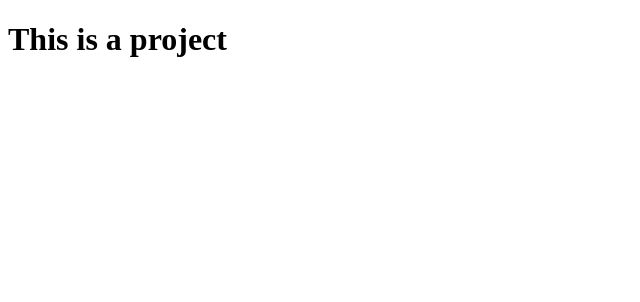
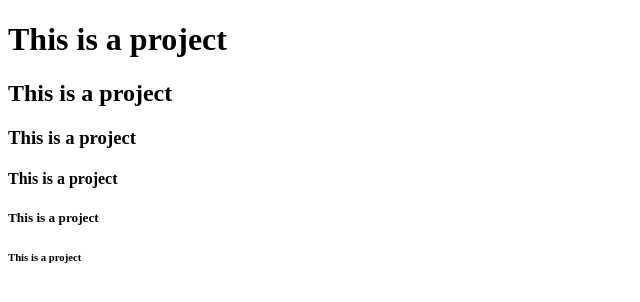
Before and after one commit to javedrifat/Text-2, a plain HTML site: page index.html in a window 1280 px wide. Shown: the whole page, without its empty margins (0-640 px from the left). Drawn offline with Linux system fonts and the light colour scheme.

Commit message:
all header add

```diff
--- a/index.html
+++ b/index.html
@@ -7,5 +7,11 @@
 </head>
 <body>
 	<h1>This is a project</h1>
+	<h2>This is a project</h2>
+	<h3>This is a project</h3>
+	<h4>This is a project</h4>
+	<h5>This is a project</h5>
+	<h6>This is a project</h6>
+
 </body>
 </html>
```
